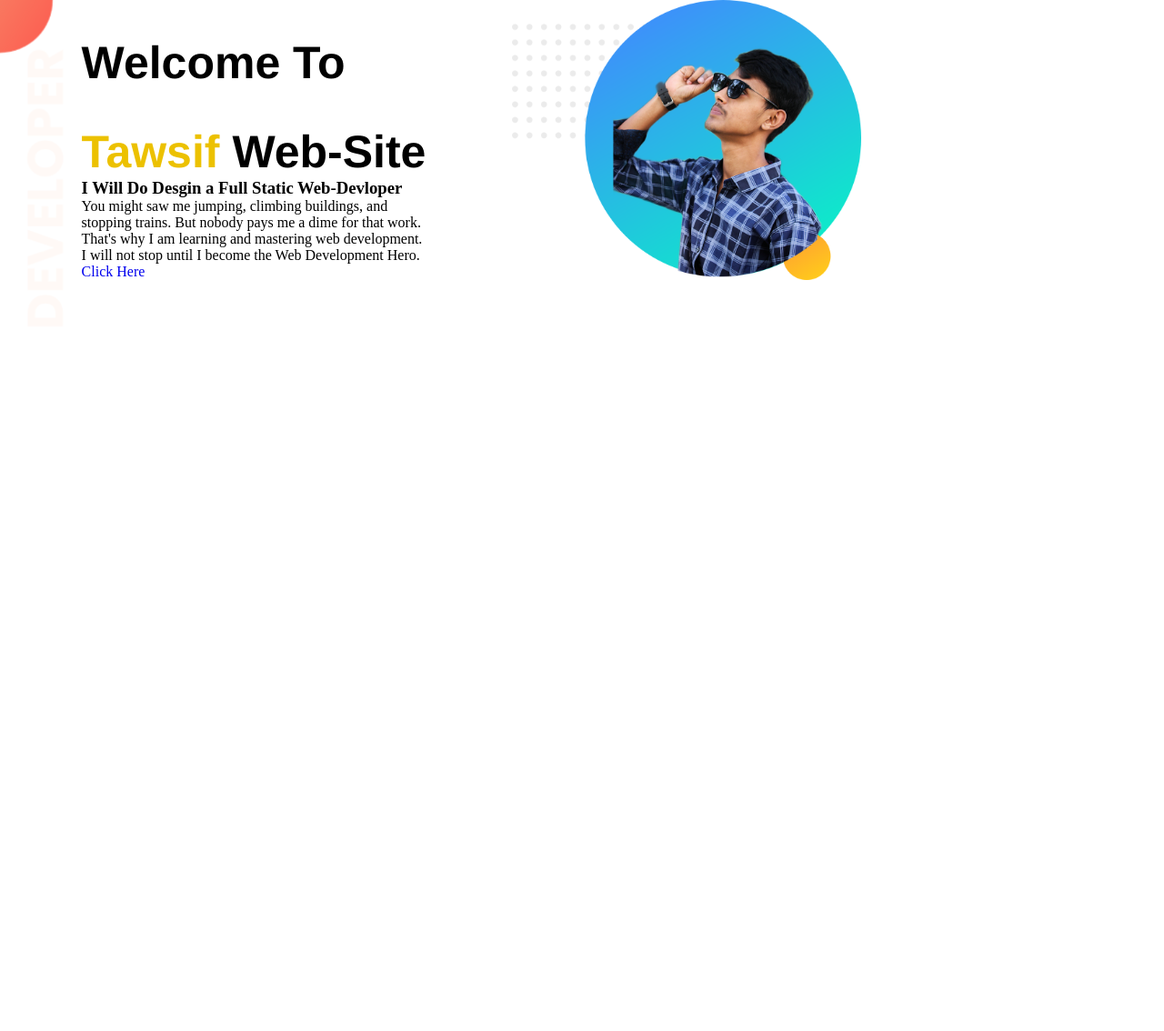
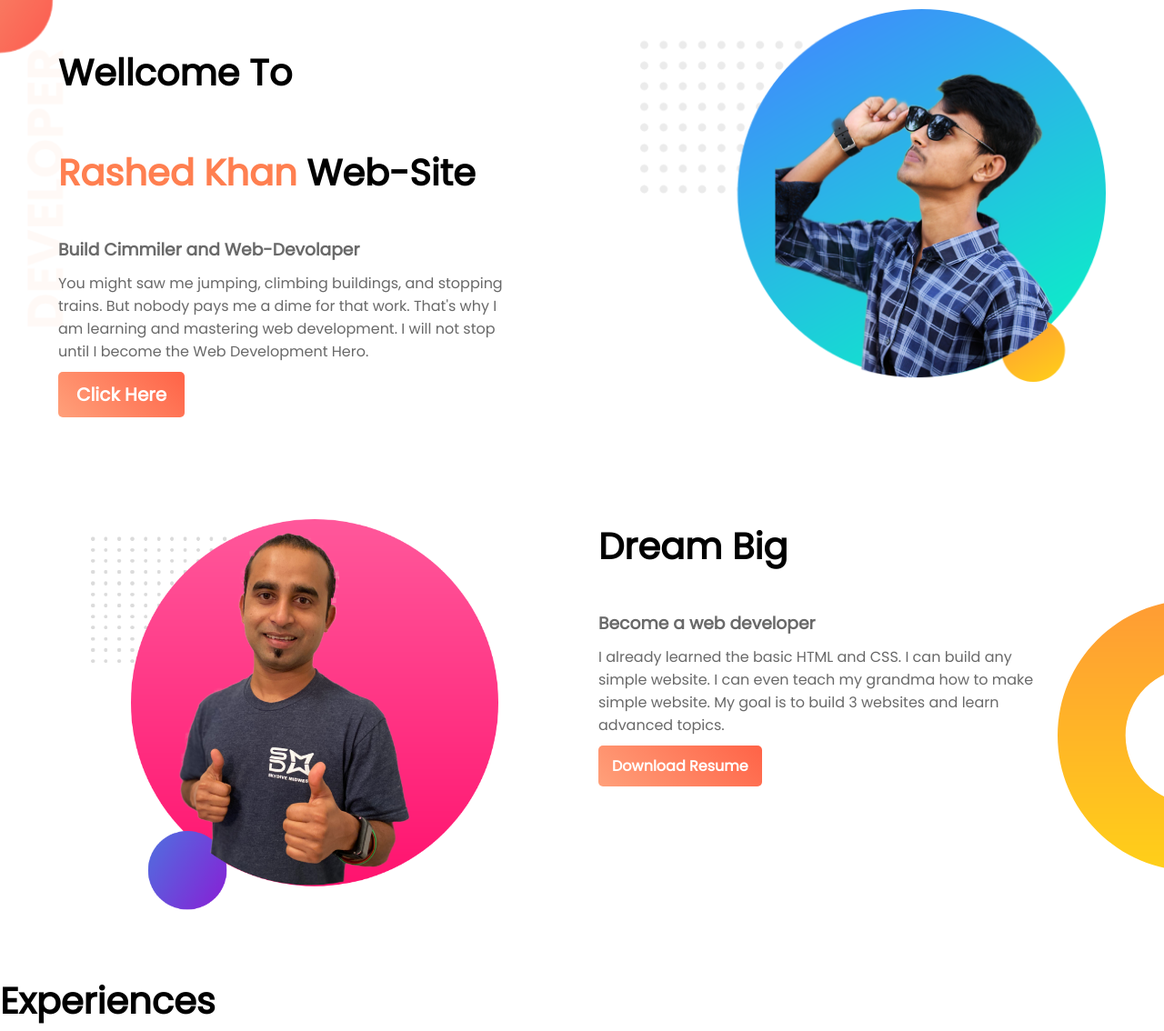
Before and after one commit to tawsif344/web-portfolio, a plain HTML site: page index.html in a window 1280 px wide. Shown: the top 1134 px of the page at 91% size. Before the commit the page ends 800 px from the top, so only its background shows below. Drawn offline with Linux system fonts and the light colour scheme.

Commit message:
3rd complet secion

```diff
--- a/index.html
+++ b/index.html
@@ -6,19 +6,49 @@
     <meta name="viewport" content="width=device-width, initial-scale=1.0">
     <title>Tawsif Web Devolaper</title>
     <link rel="stylesheet" href="style.css">
+    <link href="https://fonts.googleapis.com/css2?family=Poppins:wght@300;400&display=swap" rel="stylesheet">
 </head>
 <body>
 
-    <section class="top_banner">
-        <div class="half_width">
-            <h1>Welcome To</h1>
-            <h1><span class="name-color">Tawsif</span> Web-Site</h1>
-            <h3>I Will Do Desgin a Full Static Web-Devloper</h3>
-            <p>You might saw me jumping, climbing buildings, and stopping trains. But nobody pays me a dime for that work. That's why I am learning and mastering web development. I will not stop until I become the Web Development Hero.</p>
-            <a class="ancor_button" target="_" href="https://www.google.com">Click Here</a>
+    <section class="section_top_area">
+        <div class="top_1st_part">
+
+            <h1 class="pad">Wellcome To</h1>
+            <h1> <span class="col">Rashed Khan</span> Web-Site</h1>
+            <h3>Build Cimmiler and Web-Devolaper</h3>
+            <p>
+                You might saw me jumping, climbing buildings, and stopping trains. But nobody pays me a dime for that work. That's why I am learning and mastering web development. I will not stop until I become the Web Development Hero.
+            </p>
+
+            <a class="ancor_button" target="_" href="https://wwww.facebook.com/tawsif.999">Click Here</a>
+
         </div>
-        <div class="half_width">
-            <img src="images\profile-1.png" alt="">
+        <div class="second_top_part">
+            <img src="img/profile-1.png" alt="profile">
+        </div>
+    </section>
+    <section class="section_bottom_area">
+        <div class="bottom_image_area_left">
+            <img src="img/jhankar2.png" alt="jhanker">
+        </div>
+        <div class="title_right_area">
+            <h1>Dream Big</h1>
+            <h3>Become a web developer</h3>
+            <p>I already learned the basic HTML and CSS. I can build any simple website. I can even teach my grandma how to make simple website. My goal is to build 3 websites and learn advanced topics.</p>
+            <a class="Resume_download" href="index.html">Download Resume</a>
+        </div>
+    </section>
+    <h1>Experiences</h1>
+    <section class="thrr_section_area">
+        <div class="exprea_1">
+            <h1>Full Stack Web Developer</h1>
+            <h3>2021-Present | Pro Level Developer</h3>
+            <p>I am the master of HTML, CSS and Javascript. I know everything needed to make a website function, efficient. I didn't stop with the web. I went beyond with most popular Javascript framework called Vue JS. I even know the deployment, server and security. I will give you 100% web solution.</p>
+        </div>
+        <div class="exprea_2">
+            <h1>Full Stack Web Developer</h1>
+            <h3>2021-Present | Pro Level Developer</h3>
+            <p>I am the master of HTML, CSS and Javascript. I know everything needed to make a website function, efficient. I didn't stop with the web. I went beyond with most popular Javascript framework called Vue JS. I even know the deployment, server and security. I will give you 100% web solution.</p>
         </div>
     </section>
 
--- a/style.css
+++ b/style.css
@@ -1,32 +1,138 @@
 *{
-    margin: 0px;
-    padding: 0px;
+    margin: 0 auto;
+    padding: 0 auto;
 }
-.half_width{
-    width: 30%;
-    float: left;
+/*-----Font Area------*/
+
+/*-----Font-Famely-----*/
+/*--font-family: 'Poppins', sans-serif;---*/
+
+/*--==----Normal---Css----*/
+body{
+    font-family: 'Poppins', sans-serif;
+}
+.col{
+    color: coral;
+}
+h1 ,h2{
+    font-size: 40px;
+}
+.section_top_area{
+    background-image: url(img/top-banner.png);
+    background-repeat: no-repeat;
     overflow: hidden;
-    margin-left: 5%;
-    padding-left: 2%;
-}
-.half_width img{
-    width: 100%;
-}
-h1{
-    font-size: 50px;
-    font-family: 'Franklin Gothic Medium', 'Arial Narrow', Arial, sans-serif;
-    margin-top: 40px;
-}
-.name-color{
-    color: rgb(236, 193, 0);
 }
 a{
     text-decoration: none;
 }
-.top_banner{
-    background-image: url("images/top-banner.png");
+.pad{
+    margin-bottom: 50px;
+}
+p{
+    color: dimgray;
+}
+h3{
+    margin-top: 40px;
+    margin-bottom: 10px;
+    color: dimgray;
+}
+.top_1st_part{
+    width: 40%;
+    float: left;
+    margin-left: 5%;
+    margin-top: 50px;
+    padding-bottom: 30px;
+    overflow: hidden;
+}
+.second_top_part{
+    width: 40%;
+    float: left;
+    overflow: hidden;
+    margin-left: 10%;
+    margin-top: 10px;
+}
+.second_top_part img{
+    width: 100%;
+}
+.ancor_button{
+    text-decoration: none;
+    background: linear-gradient(45deg, lightsalmon, tomato);
+    border-radius: 5px;
+    padding: 10px 20px;
+    color: #fff;
+    font-weight: 700;
+    font-size: 20px;
+    margin-top: 10px;
+    overflow: hidden;
+    display: inline-block;
+}
+
+.section_bottom_area{
+    height: 500px;
+    margin-top: 50px;
+    background-image: url(img/dream-bg.png);
+    background-repeat: no-repeat;
+    background-position: right;
+    padding-top: 25px;
+}
+.bottom_image_area_left{
+    width: 35%;
+    float: left;
+    overflow: hidden;
+    margin-left: 100px;
+}
+.bottom_image_area_left img{
+    width: 100%;
+}
+.title_right_area{
+    width: 40%;
+    overflow: hidden;
+}
+.Resume_download{
+    background: linear-gradient(45deg, lightsalmon, tomato);
+    padding: 10px 15px;
+    display: inline-block;
+    float: left;
+    overflow: hidden;
+    border-radius: 5px;
+    margin-top: 10px;
+    font-weight: 700;
+    color: #fff;
+}
+
+.thrr_section_area{
+    margin-top: 50px;
+    height: 100vh;
+    text-align: center;
+    background-image: url(img/exp-bg.png);
     background-repeat: no-repeat;
 }
-section{
-    height: 500px;
+.exprea_1{
+    width: 550px;
+    height: 350px;
+    float: left;
+    border-left: 8px solid lightsalmon;
+    box-shadow: 5px 7px 40px grey;
+    margin-right: 80px;
+    overflow: hidden;
+    margin-left: 70px;
 }
+
+.exprea_2{
+    width: 550px;
+    height: 350px;
+    text-align: center;
+    float: right;
+    box-shadow: 5px 7px 40px grey;
+    border-left: 7px solid;
+    border-image: linear-gradient(180deg, blue, cyan);
+    border-image-slice: 1;
+    margin-right: 80px;
+    overflow: hidden;
+}
+.exprea_1 h3{
+    color: lightsalmon;
+}
+.exprea_2 h3{
+    color: lightsalmon;
+}
```
Also changed, not shown: img/dream-bg.png (renamed from images/dream-bg.png), img/exp-bg.png (renamed from images/exp-bg.png), img/jhankar.png (renamed from images/jhankar.png), img/jhankar2.png (renamed from images/jhankar2.png), img/my-bg.png (renamed from images/my-bg.png), img/my-bg2.png (renamed from images/my-bg2.png), img/profile-1.png (renamed from images/profile-1.png), img/top-banner.png (renamed from images/top-banner.png).
